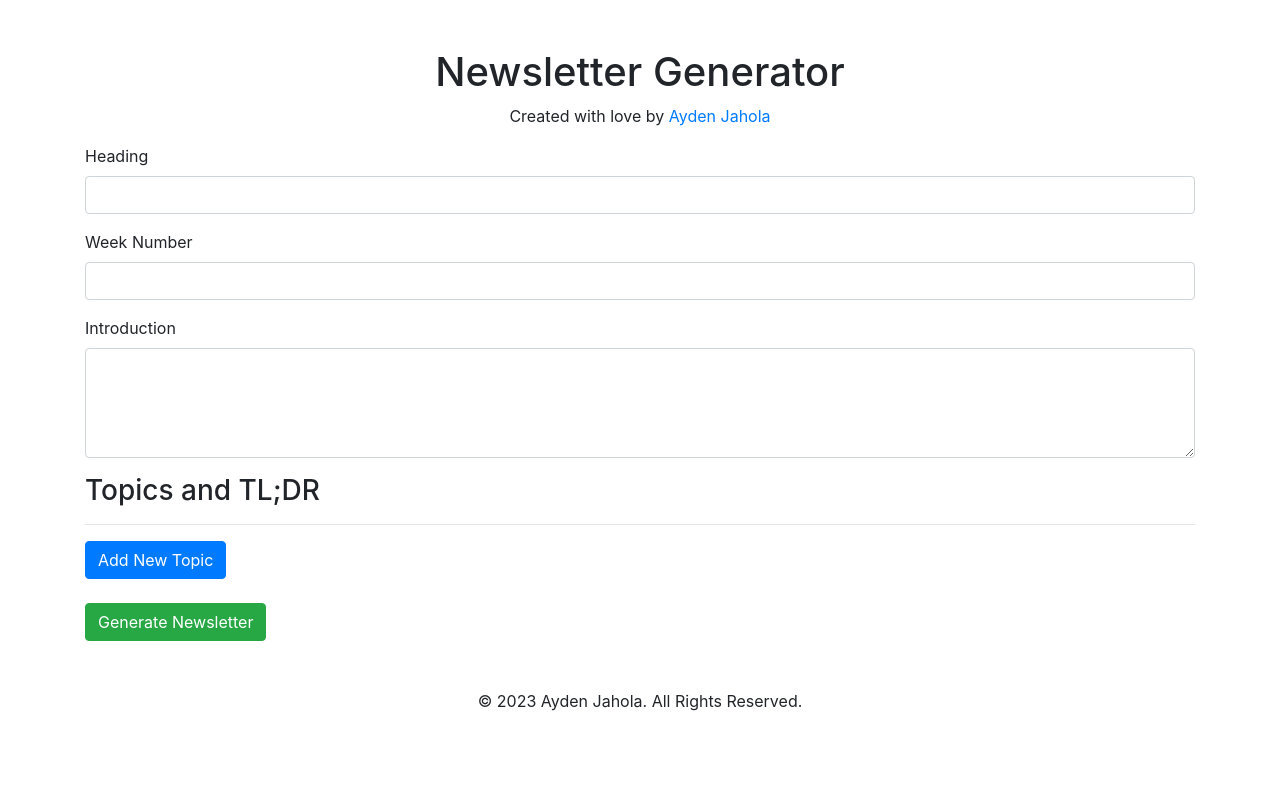
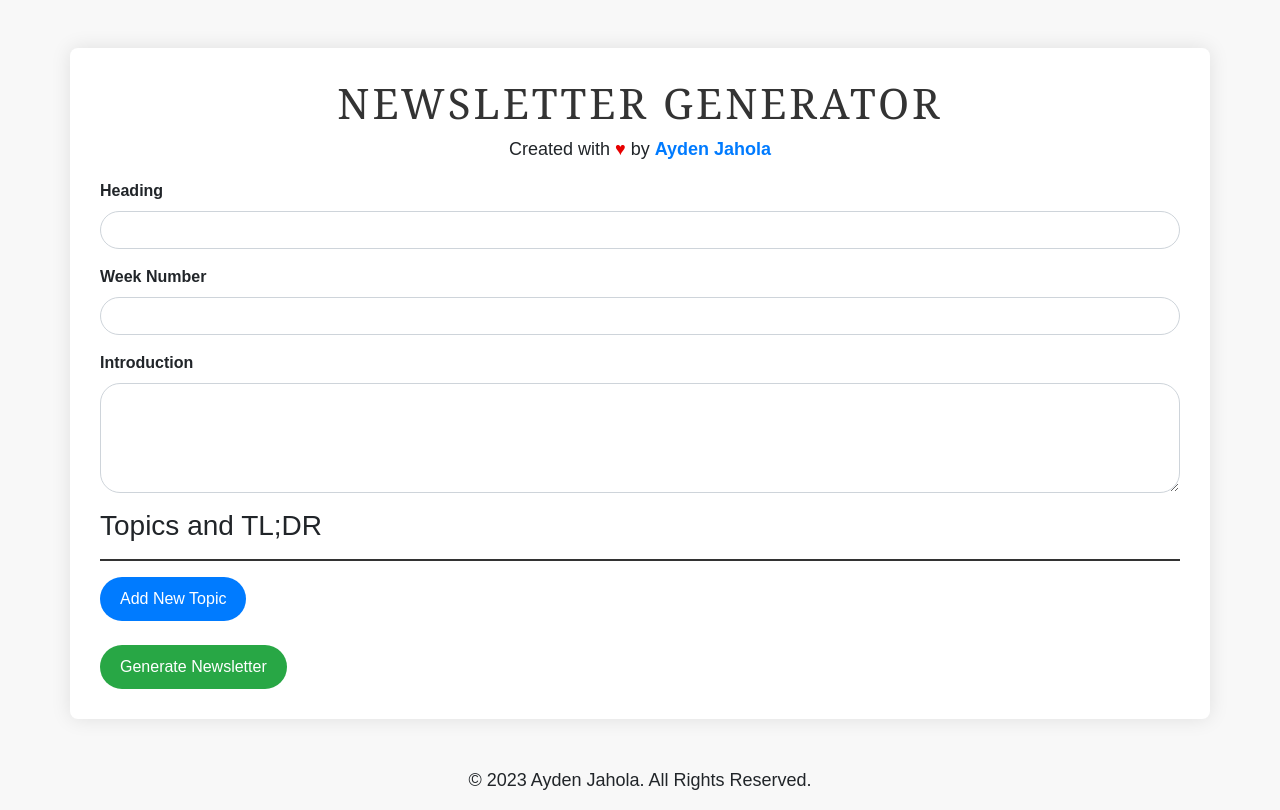
Before and after one commit to aydenjahola/email-generator, a Flask app: page / in a window 1280 px wide. Before the commit the page ends 711 px from the top, so only its background shows below. Run offline with Flask 3, Linux system fonts and the light colour scheme; some libraries are stand-ins or nearby versions.

Commit message:
change the styling of the pages

```diff
--- a/templates/pages/index.html
+++ b/templates/pages/index.html
@@ -6,16 +6,79 @@
     <meta name="viewport" content="width=device-width, initial-scale=1.0">
     <title>Newsletter Generator</title>
     <link rel="stylesheet" href="https://maxcdn.bootstrapcdn.com/bootstrap/4.0.0/css/bootstrap.min.css">
+    <style>
+        body {
+            background-color: #f8f8f8;
+            font-family: 'Arial', sans-serif;
+        }
+
+        .container {
+            background-color: #fff;
+            border-radius: 8px;
+            box-shadow: 0 0 20px rgba(0, 0, 0, 0.1);
+            padding: 30px;
+            margin-top: 50px;
+        }
+
+        h1 {
+            font-family: 'Georgia', serif;
+            color: #333;
+            font-size: 42px;
+            text-transform: uppercase;
+            letter-spacing: 3px;
+        }
+
+        p {
+            font-size: 18px;
+        }
+
+        a {
+            text-decoration: none;
+            color: #007bff;
+            font-weight: bold;
+        }
+
+        .btn-primary {
+            background-color: #007bff;
+            color: #fff;
+            border: none;
+            border-radius: 30px;
+            padding: 10px 20px;
+        }
+
+        .btn-success {
+            background-color: #28a745;
+            color: #fff;
+            border: none;
+            border-radius: 30px;
+            padding: 10px 20px;
+        }
+
+        .form-control {
+            border-radius: 20px;
+        }
+
+        .form-group label {
+            font-weight: bold;
+        }
+
+        .form-group h4 {
+            font-size: 24px;
+            margin-top: 20px;
+            color: #007bff;
+        }
+
+        hr {
+            border-top: 2px solid #333;
+        }
+    </style>
 </head>
 
 <body>
     <div class="container mt-5">
         <h1 class="text-center">Newsletter Generator</h1>
-
-        <p class="text-center mt-2">Created with love by <a href="https://github.com/aydenjahola" target="_blank">Ayden
-                Jahola</a></p>
-
-
+        <p class="text-center mt-2">Created with <span style="color: #e70000;">&hearts;</span> by <a
+                href="https://github.com/aydenjahola" target="_blank">Ayden Jahola</a></p>
         <form method="POST">
             <!-- Dynamic data inputs -->
             <div class="form-group">
@@ -38,9 +101,7 @@
             <div id="topics-container">
                 <!-- Dynamic content will be added here -->
             </div>
-
             <button type="submit" class="btn btn-success mt-4">Generate Newsletter</button>
-
         </form>
     </div>
 
@@ -75,10 +136,9 @@
 
     <footer class="text-center mt-5">
         <div class="footer">
-            <p>&copy; 2023 Ayden Jahola. All Rights Reserved.</a></p>
+            <p>&copy; 2023 Ayden Jahola. All Rights Reserved.</p>
         </div>
     </footer>
-
 </body>
 
 </html>
```
Also changed, not shown: templates/pages/error.html (+20 -11 lines), templates/pages/success.html (+60 -6 lines), README.md.
